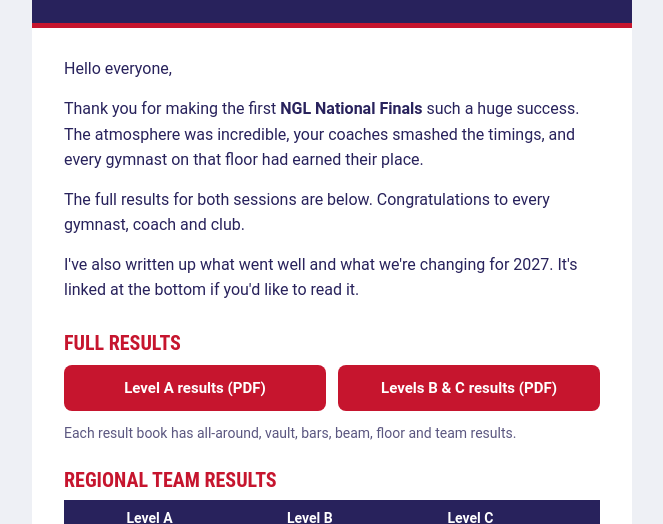
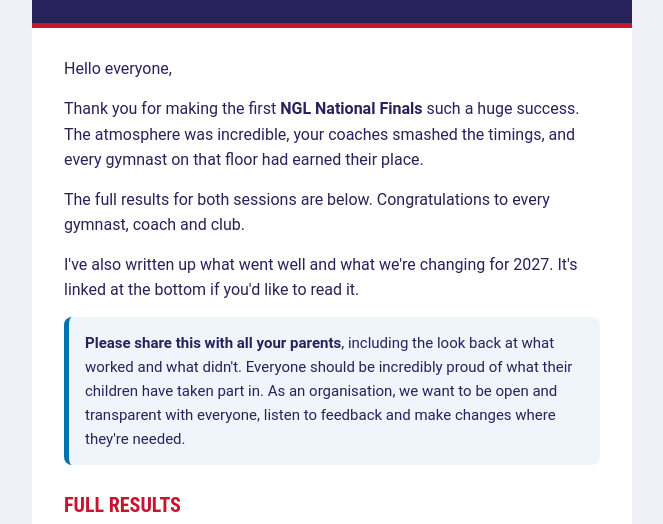
Before and after one commit to Davidcbrooke/GYMNASTICS-RESULTS, a plain HTML site: page email/finals-2026-results-email.html in a window 1280 px wide. Shown: the part 198-722 px from the top of the page, without its empty margins (308-971 px from the left). Drawn offline with Linux system fonts and the light colour scheme.

Commit message:
Finals results email: invite clubs to share with parents
Co-Authored-By: Claude Opus 5.5 <noreply@anthropic.com>

```diff
--- a/email/finals-2026-results-email.html
+++ b/email/finals-2026-results-email.html
@@ -31,7 +31,10 @@
     <p style="margin:0 0 14px;">Hello everyone,</p>
     <p style="margin:0 0 14px;">Thank you for making the first <b>NGL National Finals</b> such a huge success. The atmosphere was incredible, your coaches smashed the timings, and every gymnast on that floor had earned their place.</p>
     <p style="margin:0 0 14px;">The full results for both sessions are below. Congratulations to every gymnast, coach and club.</p>
-    <p style="margin:0;">I've also written up what went well and what we're changing for 2027. It's linked at the bottom if you'd like to read it.</p>
+    <p style="margin:0 0 14px;">I've also written up what went well and what we're changing for 2027. It's linked at the bottom if you'd like to read it.</p>
+    <table role="presentation" width="100%" cellpadding="0" cellspacing="0" style="background:#eef6fc;border-left:5px solid #0073b3;border-radius:8px;"><tr><td style="padding:14px 16px;font-size:15px;line-height:1.6;color:#28225c;">
+      <b>Please share this with all your parents</b>, including the look back at what worked and what didn't. Everyone should be incredibly proud of what their children have taken part in. As an organisation, we want to be open and transparent with everyone, listen to feedback and make changes where they're needed.
+    </td></tr></table>
   </td></tr>
 
   <!-- results buttons -->
```
